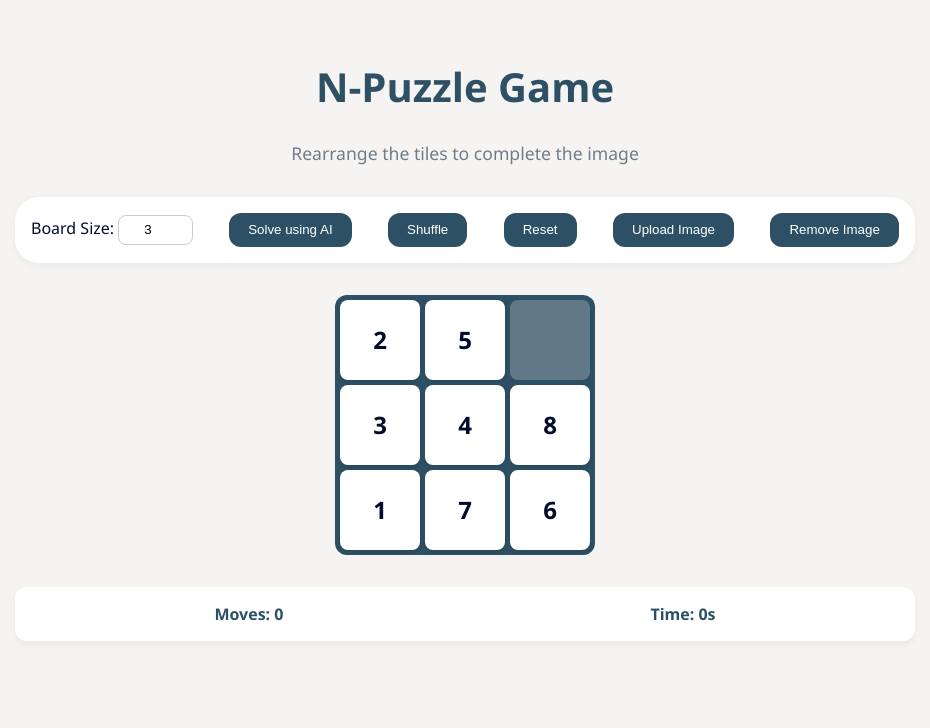
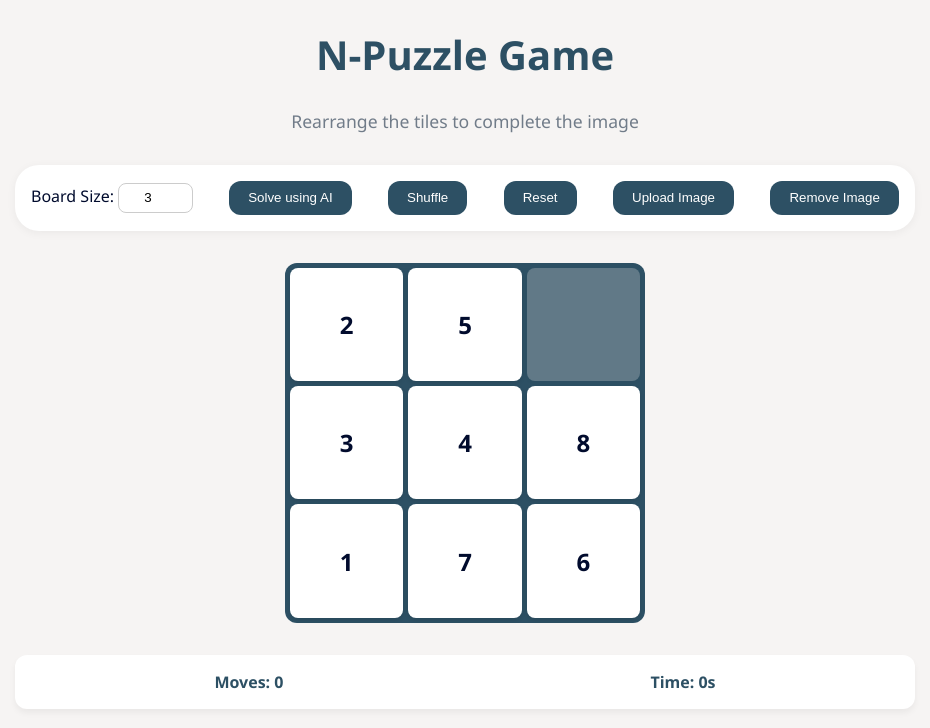
Before and after one commit to Spudulene/n-puzzle, a React (Create React App) app: page / in a window 1280 px wide. Shown: the top 728 px of the page, without its empty margins (175-1105 px from the left). Built offline with nearby package versions, Linux system fonts and the light colour scheme.

Commit message:
allow ai solver up to 5x5. constant board size

```diff
--- a/src/App.js
+++ b/src/App.js
@@ -74,6 +74,7 @@ function App() {
   const handleSetSize = (n) => {
     setDisableAI(false)
     setDisableMove(false)
+    setAIMoves(0)
     if (Number(n) <= 6 && n !== ""){
       setSize(Number(n))
     }
@@ -125,6 +126,7 @@ function App() {
   // starts the solver by starting a worker thread
   const handleSolve = () => {
     // disable AI, shuffle, and reset, and stop the timer
+    setDisableMove(true)
     setAISolving(true)
     setDisableAI(true)
     setTimerActive(false)
@@ -235,7 +237,7 @@ function App() {
         onSolve={handleSolve}
         onImageUpload={handleImageUpload}
         onImageRemove={handleImageRemove}
-        disableAI={size !== 3 || disableAI}
+        disableAI={size >= 6 || disableAI}
         AISolving={AISolving}
         highlight={disableMove}
       />
--- a/src/components/Controls.js
+++ b/src/components/Controls.js
@@ -14,7 +14,7 @@ const Controls = ({ size, setSize, onShuffle, onReset, onSolve, onImageUpload, o
         <div className="controls">
         <span>
             Board Size:
-            <input type="number" min="3" max="6" value={size} onChange={(e) =>setSize(e.target.value)}></input>
+            <input disabled={AISolving} type="number" min="3" max="6" value={size} onChange={(e) =>setSize(e.target.value)}></input>
         </span>
         <button disabled={disableAI} onClick={onSolve} className={disableAI ? "disabled" : ""}>Solve using AI</button>
         <button disabled={AISolving} onClick={onShuffle} className={AISolving ? "disabled" : highlight ? "highlight" : ""}>Shuffle</button>
--- a/src/gameLogic/State.ts
+++ b/src/gameLogic/State.ts
@@ -90,5 +90,5 @@ export class State {
         const state = new State(data.tiles, data.depth, data.parent, data.goal, data.size);
         state.emptyIndex = data.emptyIndex;
         return state;
-      }
+    }
 }
--- a/src/styles/App.css
+++ b/src/styles/App.css
@@ -8,7 +8,6 @@ body {
 .content {
   max-width: 900px;
   margin: 0 auto;
-  padding: 2rem;
 }
 .main{
   --text: #010B2D;
--- a/src/styles/Board.css
+++ b/src/styles/Board.css
@@ -1,9 +1,10 @@
 .board {
+    width: 350px;
+    height: 350px;
     display: grid;
     gap: 5px;
     background-color: #2D5064;
     padding: 5px;
     border-radius: 12px;
     margin: 0 auto;
-    width: fit-content;
 }
--- a/src/styles/Tile.css
+++ b/src/styles/Tile.css
@@ -1,6 +1,4 @@
 .tile {
-  width: 80px;
-  height: 80px;
   display: flex;
   justify-content: center;
   align-items: center;
```
